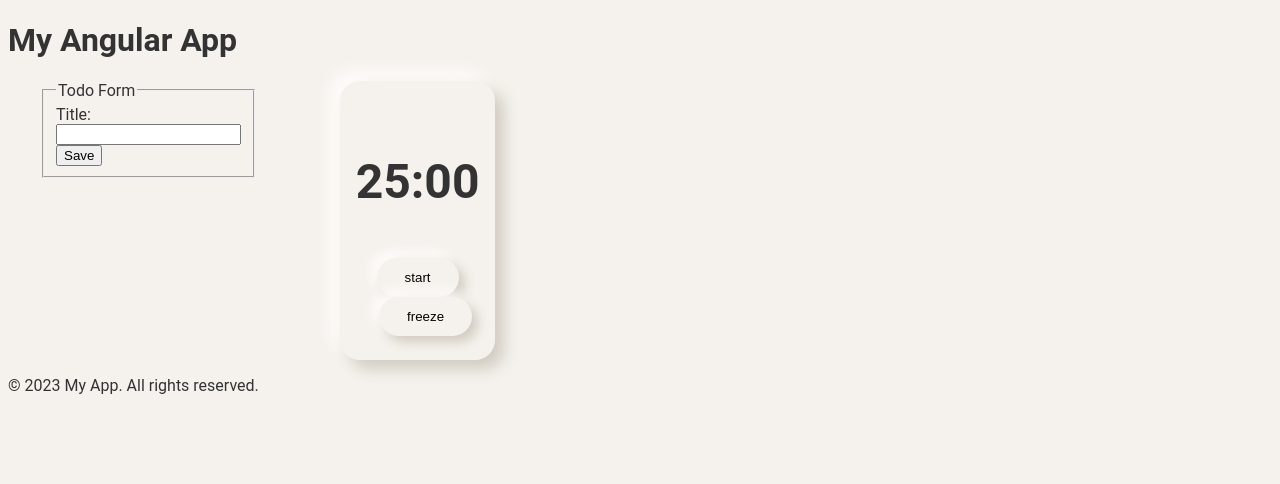
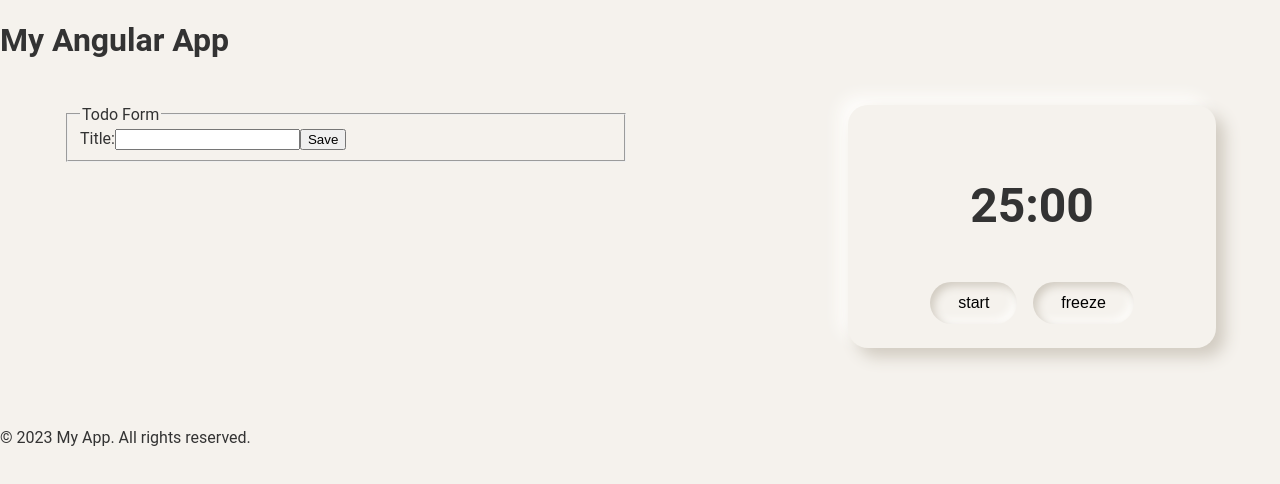
Before and after one commit to OlivierCadoz/po-todo-ro, an Angular app: page / in a window 1280 px wide. Shown: the top 484 px of the page. Built offline with nearby package versions, Linux system fonts and the light colour scheme.

Commit message:
feat(elements): share neumorphic button style

```diff
--- a/src/app/domains/Pomodoro/components/po-counter/po-counter.html
+++ b/src/app/domains/Pomodoro/components/po-counter/po-counter.html
@@ -1,5 +1,5 @@
 <article class="pocounter">
-  <p class="pocounter_count">{{ count() }}</p>
-  <button class="pocounter_button" (click)="startCounter()">start</button>
-  <button class="pocounter_button pocounter_button--margin" (click)="freezeCounter()">freeze</button>
+  <p class="pocounter__count">{{ count() }}</p>
+  <button class="pocounter__button neumorphic" (click)="startCounter()">start</button>
+  <button class="pocounter__button pocounter__button--margin neumorphic" (click)="freezeCounter()">freeze</button>
 </article>
--- a/src/app/domains/Pomodoro/components/po-counter/po-counter.scss
+++ b/src/app/domains/Pomodoro/components/po-counter/po-counter.scss
@@ -5,26 +5,12 @@
   background: #f5f2ed;
   box-shadow: 9px 9px 16px #d1cbc1, -9px -9px 16px #fefdfb;
 
-  &_count {
+  &__count {
     font-size: 3rem;
     font-weight: bold;
   }
 
-  &_button {
-    padding: 12px 28px;
-    font-weight: 500;
-    border: none;
-    border-radius: 30px;
-    cursor: pointer;
-    background: #f5f2ed;
-    box-shadow: 6px 6px 12px #d1cbc1, -6px -6px 12px #fefdfb;
-
-    &--margin {
-      margin-left: 1rem;
-    }
-
-    &:hover {
-      box-shadow: inset 4px 4px 8px #d1cbc1, inset -4px -4px 8px #fefdfb;
-    }
+  &__button--margin {
+    margin-left: 1rem;
   }
 }
--- a/src/app/pages/home/home.scss
+++ b/src/app/pages/home/home.scss
@@ -1,4 +1,19 @@
 :host {
   display: grid;
   grid-template-columns: repeat(12, 1fr);
+  gap: 24px;
+  padding: 24px;
+
+  ::ng-deep po-counter {
+    grid-column: 9 / 13;
+    grid-row: 1;
+  }
+
+  ::ng-deep to-form {
+    grid-column: 1 / 7;
+  }
+
+  ::ng-deep to-list {
+    grid-column: 1 / 7;
+  }
 }
--- a/src/styles.scss
+++ b/src/styles.scss
@@ -4,7 +4,51 @@
 }
 
 body {
+  margin: 0;
   font-family: 'Roboto', sans-serif;
+  font-size: 16px;
   background-color: #f5f2ed;
   color: #333;
 }
+
+button.neumorphic {
+  padding: 12px 28px;
+  font-size: 16px;
+  font-weight: 500;
+  border: none;
+  border-radius: 30px;
+  cursor: pointer;
+  background: #f5f2ed;
+  box-shadow: inset 4px 4px 8px #d1cbc1, inset -4px -4px 8px #fefdfb;
+
+  &:hover {
+    box-shadow: 6px 6px 12px #d1cbc1, -6px -6px 12px #fefdfb;
+  }
+}
+
+input.neumorphic {
+  border: none;
+  outline: none;
+  background: #f5f2ed;
+  font-size: 16px;
+  color: #555;
+  padding: 14px 6px 10px 20px;
+  box-shadow: inset 8px 8px 8px #d1cbc1,
+              inset -8px -8px 8px #fefdfb;
+  border-radius: 25px;
+  transition: box-shadow 0.3s ease;
+
+  &::placeholder {
+    color: #555;
+    transition: color 0.3s ease;
+  }
+
+  &:focus {
+    box-shadow: inset 8px 8px 8px rgba(#d1cbc1, 0.7),
+              inset -8px -8px 8px rgba(#fefdfb, 0.7);
+
+    &::placeholder {
+      color: #999;
+    }
+  }
+}
```
